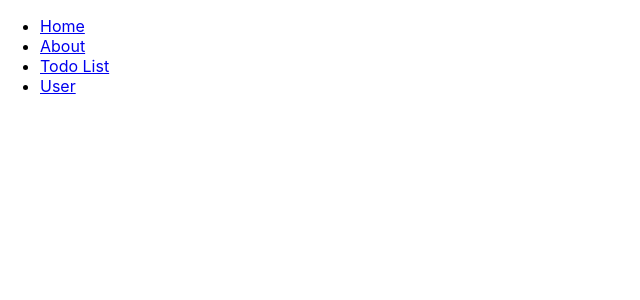
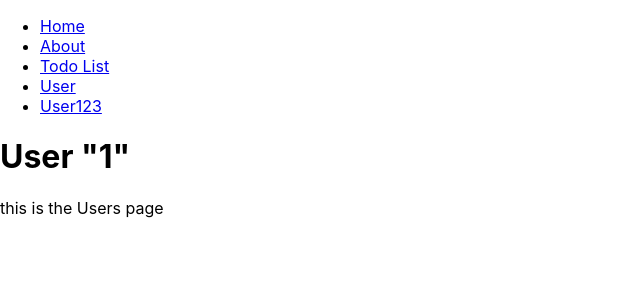
Before and after one commit to hassan-imran/simple-todo-react-app, a React (Create React App) app: page /users/1 in a window 1280 px wide. Shown: the top 300 px of the page, without its empty margins (0-640 px from the left). Built offline with nearby package versions, Linux system fonts and the light colour scheme.

Commit message:
dynamic route added

```diff
--- a/src/Routes.js
+++ b/src/Routes.js
@@ -3,7 +3,8 @@ import { BrowserRouter as Router, Route, Link } from 'react-router-dom';
 import Home from './components/home';
 import About from './components/about';
 import User from './components/user';
-import App from './App'
+import App from './App';
+import Users from './components/users';
 
 
 
@@ -27,6 +28,9 @@ class Routes extends Component {
                 <li>
                   <Link to="/user/">User</Link>
                 </li>
+                <li>
+                  <Link to="/users/123">User123</Link>
+                </li>
               </ul>
             </nav>
 
@@ -34,6 +38,7 @@ class Routes extends Component {
             <Route path='/about/' exact component={About} />
             <Route path='/app/' exact component={App} />
             <Route path='/user/' component={User} />
+            <Route path='/users/:id' component={Users} />
 
           </div>
 
--- /dev/null
+++ b/src/components/users.js
@@ -0,0 +1,14 @@
+import React, { Component } from 'react';
+
+class Users extends Component {
+    render() {
+        return (
+            <div>
+                <h1>User {JSON.stringify(this.props.match.params.id)}</h1>
+                <p>this is the Users page</p>
+            </div>
+        );
+    }
+}
+
+export default Users;
```
